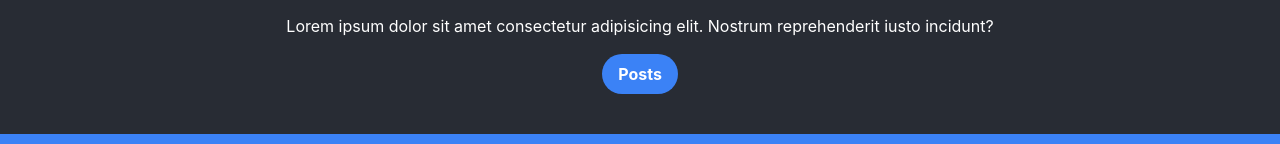
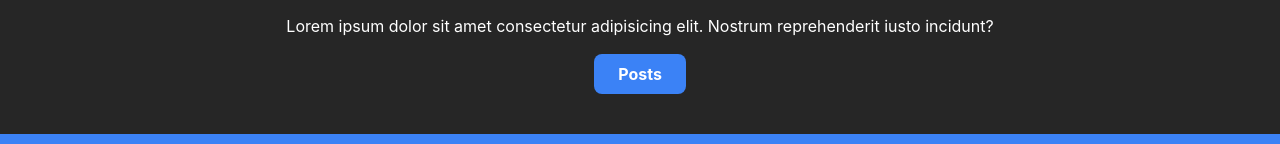
Before and after one commit to oburnett127/marketchatfe, a React (Create React App) app: page / in a window 1280 px wide. Shown: the part 234-378 px from the top of the page. Built offline with nearby package versions, Linux system fonts and the light colour scheme.

Commit message:
Very minor styling change
Changed the background color of the body element, and increased the padding on the NavButton

```diff
--- a/src/components/NavButton/NavButton.tsx
+++ b/src/components/NavButton/NavButton.tsx
@@ -8,7 +8,7 @@
 
 const NavButton: React.FC<INavButtonProps> = ({ to, children }) => {
   return (
-    <button className='bg-blue-500 hover:bg-blue-700 text-white font-bold py-2 px-4 rounded-full'>
+    <button className='bg-blue-500 hover:bg-blue-700 text-white font-bold py-2 px-6 rounded-lg'>
       <Link to={to}>{children}</Link>
     </button>
   );
--- a/src/index.css
+++ b/src/index.css
@@ -9,7 +9,9 @@
     sans-serif;
   -webkit-font-smoothing: antialiased;
   -moz-osx-font-smoothing: grayscale;
-  background-color: #282c34;
+  /* background-color: #282c34; */
+  background-color: rgb(38 38 38);
+  /* background-color: rgb(23 23 23); */
   color: #fff;
 }
 
```
